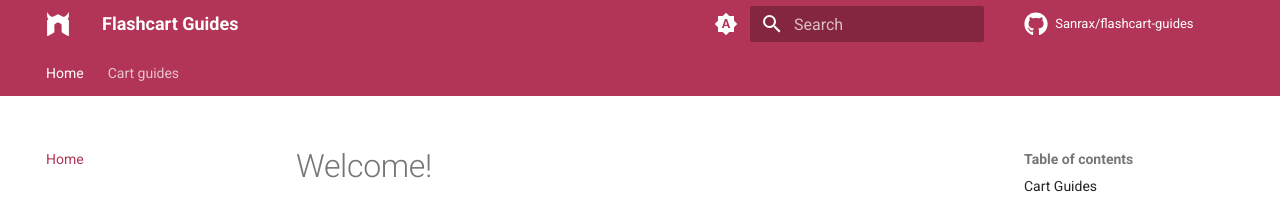
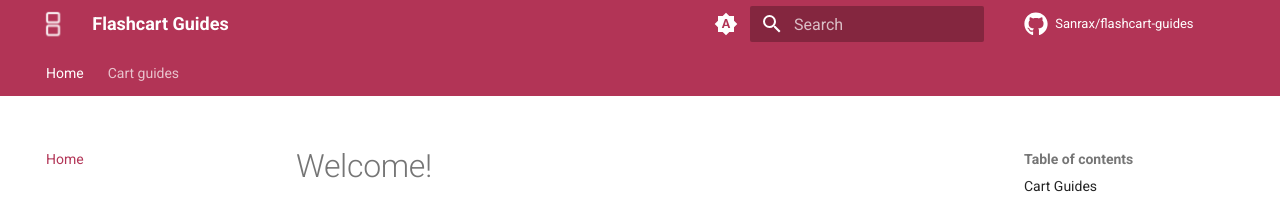
Before and after one commit to Sanrax/flashcart-guides, an MkDocs documentation site: the page built from docs/index.md, in a window 1280 px wide and 900 px high. Shown: the top 201 px of the window. Built offline with MkDocs 1.6.1 and Material for MkDocs 9.7.7, drawn with Linux system fonts in a browser that asks for light colours; comment, search, counter and statistics services are not loaded.

Commit message:
Add icon and favicon

```diff
--- a/docs/index.md
+++ b/docs/index.md
@@ -92,3 +92,5 @@ If you'd like to improve this resource or add new carts, feel free to create a p
 ### M3 Family
 
 - [**M3 DS Real**](cart-guides/m3dsreal.md "<img src="images/m3dsreal.png" alt="M3 DS Real" width="100">") - m3adapter.com
+
+&nbsp;
--- a/mkdocs.yml
+++ b/mkdocs.yml
@@ -6,9 +6,10 @@ theme:
   features:
     - navigation.tabs
     - content.tooltips
+  favicon: images/favicon.png
+  logo: images/web-icon.png
   icon:
     repo: fontawesome/brands/github
-    logo: simple/nodemon
   name: material
   palette:
 
```
Also changed, not shown: docs/images/favicon.png (added), docs/images/web-icon.png (added).
